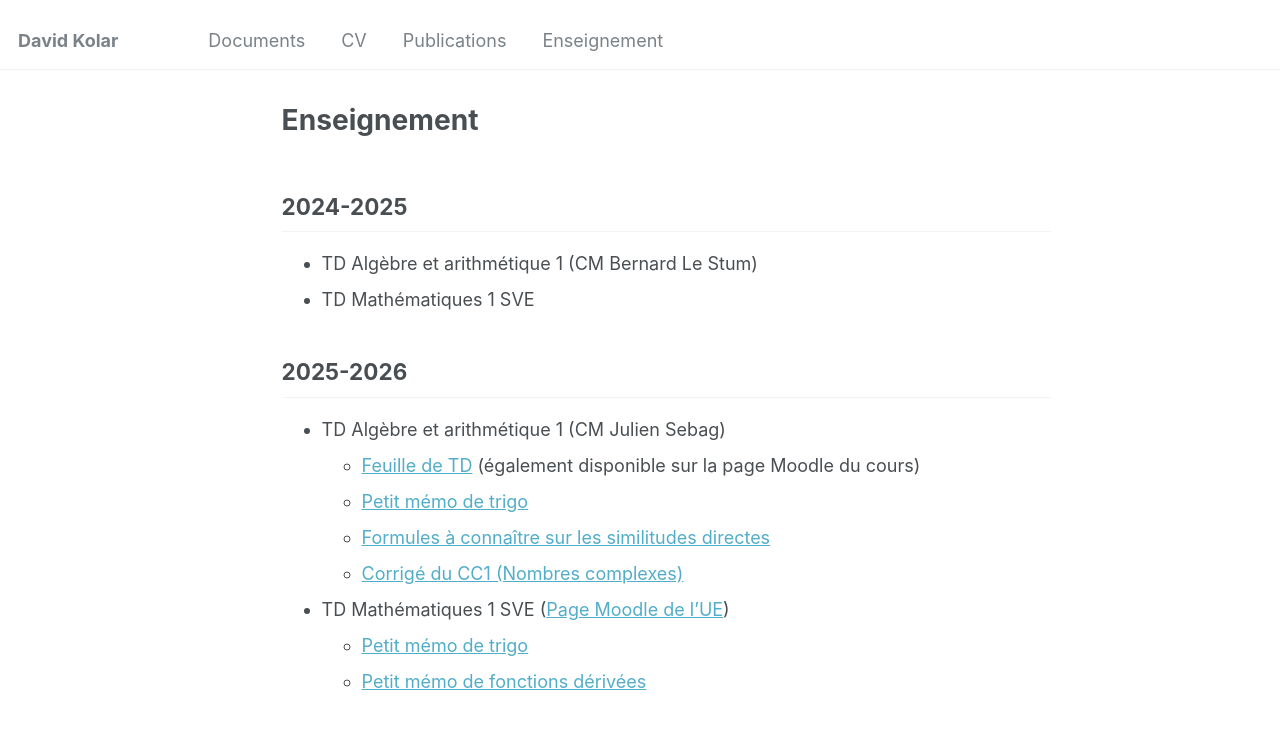
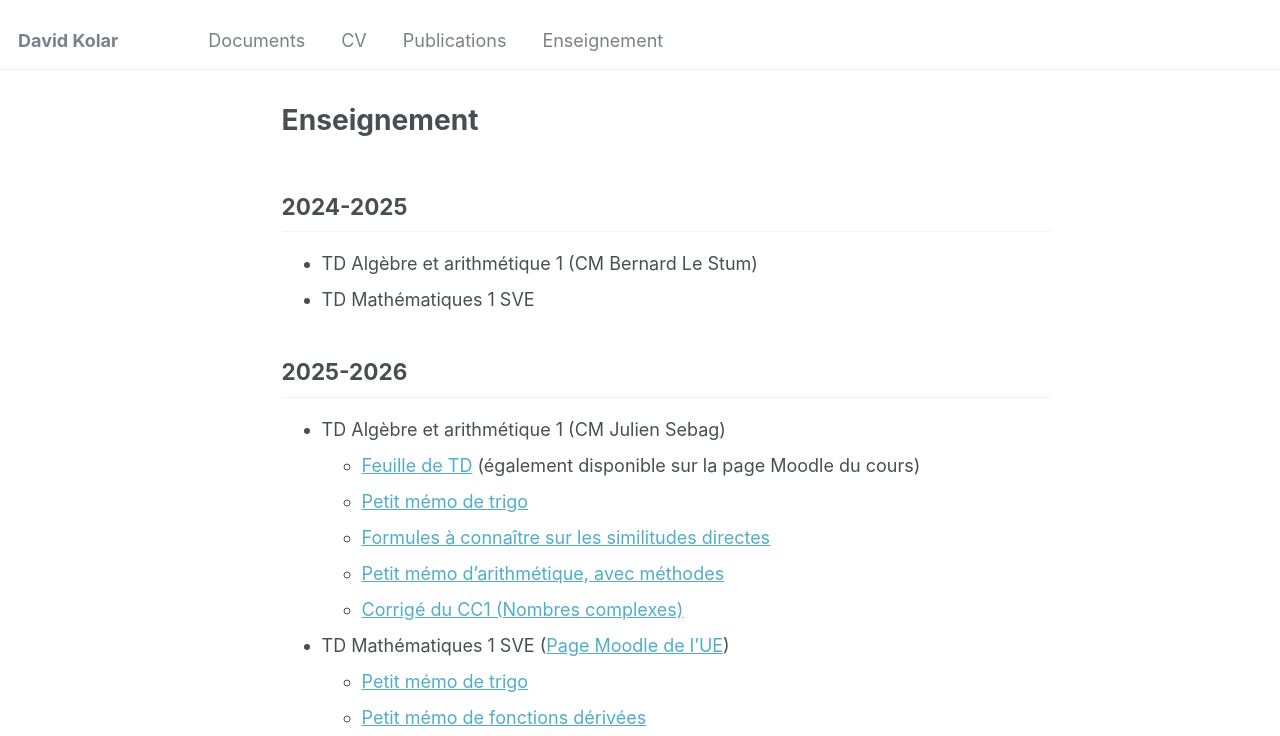
Before and after one commit to dakolar/dakolar.github.io, a Jekyll site: the page built from _pages/enseignement.md, in a window 1280 px wide and 1183 px high, cut to the strip 0-736 px from the top of the window. Built offline with Jekyll 4.4.1, drawn with Linux system fonts in a browser that asks for light colours.

Commit message:
mémo arithmetique

```diff
--- a/_pages/enseignement.md
+++ b/_pages/enseignement.md
@@ -17,6 +17,7 @@ author_profile: false
     * [Feuille de TD](/files/enseignement/ar1-2025.pdf) (également disponible sur la page Moodle du cours)
     * [Petit mémo de trigo](/files/enseignement/ar1_trigo.pdf)
     * [Formules à connaître sur les similitudes directes](/files/enseignement/ar1_similitudes.pdf)
+	* [Petit mémo d'arithmétique, avec méthodes](/files/enseignement/ar1_arithmetique.pdf)
     * [Corrigé du CC1 (Nombres complexes)](/files/enseignement/ar1-cc1.pdf)
 
 * TD Mathématiques 1 SVE ([Page Moodle de l'UE](https://foad.univ-rennes.fr/enrol/index.php?id=14623))
```
Also changed, not shown: 1 other file.
